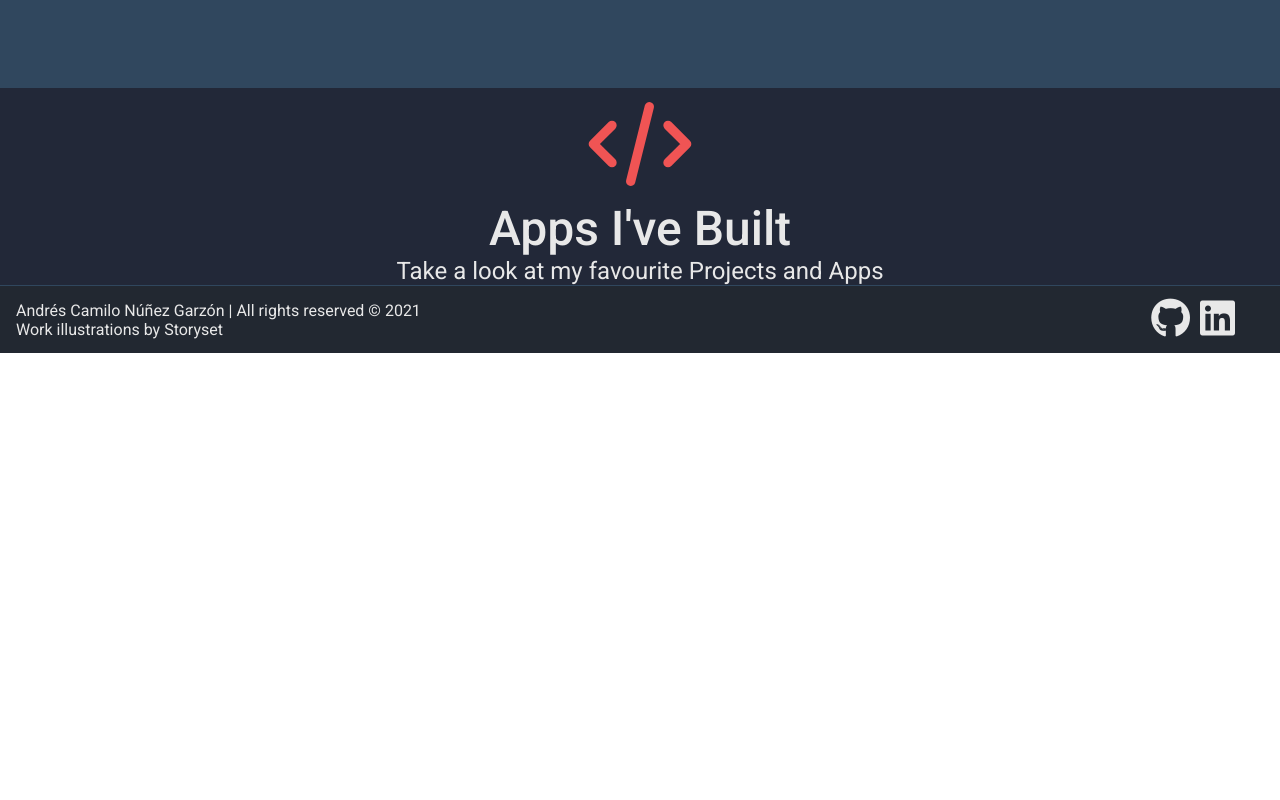
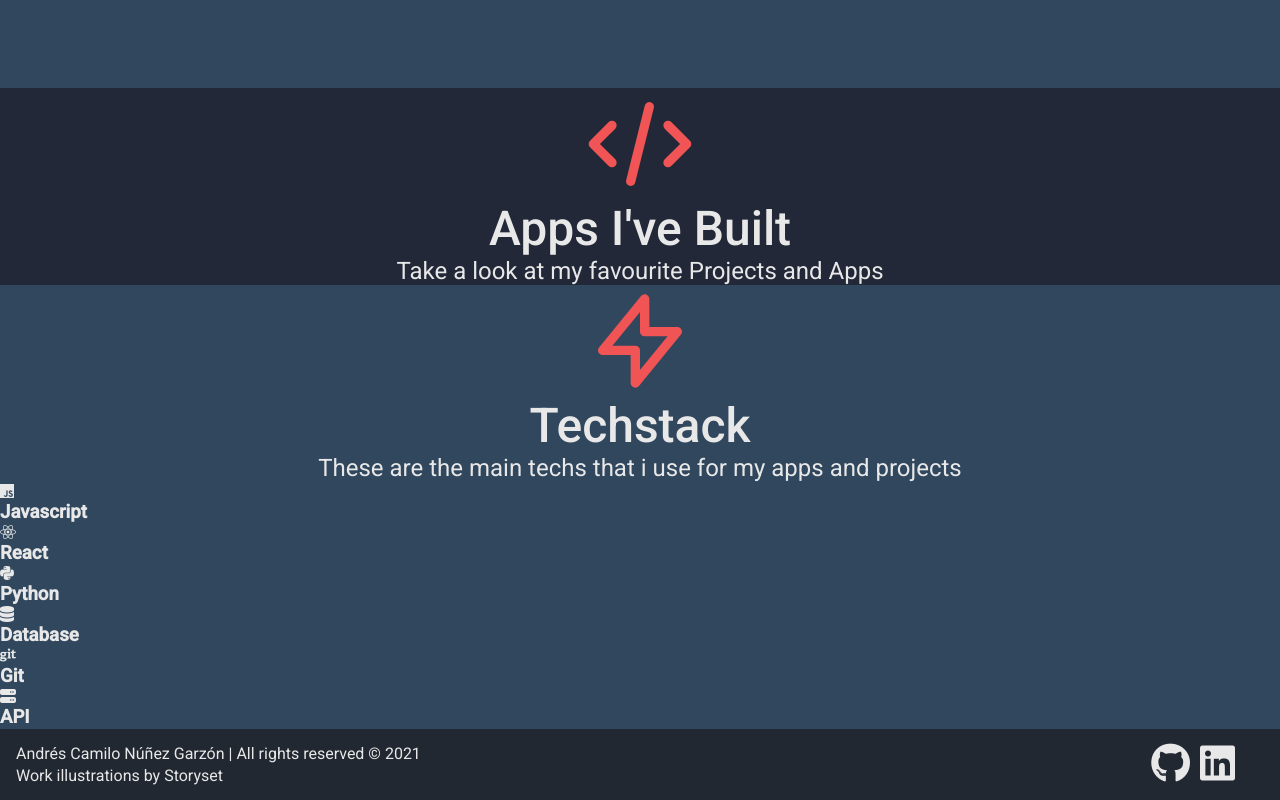
Before and after one commit to AndresNunezG/AndresNunezG.github.io, a React (Create React App) app: page / in a window 1280 px wide. Shown: the part 712-1512 px from the top of the page. Before the commit the page ends 1065 px from the top, so only its background shows below. Built offline with nearby package versions, Linux system fonts and the light colour scheme.

Commit message:
Update progress

```diff
--- a/src/components/Footer.jsx
+++ b/src/components/Footer.jsx
@@ -10,7 +10,7 @@ export default function Footer (props) {
             <div className="Footer__container">
                 <div className="Footer__left">
                     <p>{data.rights}</p>
-                    <a href="https://storyset.com/work">
+                    <a href="https://storyset.com/work" target="_blank">
                         Work illustrations by Storyset
                     </a>
                 </div>
--- a/src/components/Projects.jsx
+++ b/src/components/Projects.jsx
@@ -9,10 +9,10 @@ export default function Projects (props) {
     const data = projectsData[props.language]
     return (
         <section id="projects">
-            <div className="Projects__title">
+            <div className="Projects__title-container">
                 <CodeIcon className="Icon__projects"/>
-                <h1 className="Main__title">{dataHeader.title}</h1>
-                <p className="Subtitle__title">{dataHeader.content}</p>
+                <h1 className="Projects__title">{dataHeader.title}</h1>
+                <p className="Projects__subtitle">{dataHeader.content}</p>
             </div>
         </section>
     )
--- /dev/null
+++ b/src/components/Techstack.jsx
@@ -0,0 +1,27 @@
+import React from 'react';
+
+import { techstackHeader, techstackData } from '../data';
+import { LightningBoltIcon } from '@heroicons/react/outline';
+import './styles/Techstack.css'
+
+export default function Techstack (props) {
+    const dataHeader = techstackHeader[props.language];
+    const data = techstackData[props.language];
+    return (
+        <section id="Techstack">
+            <div className="Techstack__header">
+                <LightningBoltIcon className="Icon__techstack" />
+                <h1 className="Techstack__title">{dataHeader.title}</h1>
+                <p className="Techstack__subtitle">{dataHeader.content}</p>
+            </div>
+            <div className="Techstack__list">
+                {data.map((tech) => (
+                    <div className="Techstack__item">
+                        <i className={tech.iconClass}></i>
+                        <h3>{tech.name}</h3>
+                    </div>
+                ))}
+            </div>
+        </section>
+    )
+}
--- a/src/components/styles/Footer.css
+++ b/src/components/styles/Footer.css
@@ -1,6 +1,6 @@
 #Footer {
     width: 100%;
-    height: 8.5vh;
+    height: 9vh;
     background-color: var(--header-bg-color);
     color: var(--main-fg-color);
     border-top: solid 1px var(--main-bg-color);
@@ -18,6 +18,10 @@
     flex-direction: column;
     justify-content: center;
     margin: 0 1em;
+}
+
+.Footer__left p {
+    margin-bottom: 3px;
 }
 
 .Footer__left a, .Footer__right a {
--- a/src/components/styles/Projects.css
+++ b/src/components/styles/Projects.css
@@ -3,11 +3,10 @@
     background: var(--submain-bg-color);
 }
 
-.Projects__title {
+.Projects__title-container {
     width: 100%;
     display: flex;
     flex-direction: column;
-
     align-items: center;
 }
 
@@ -16,16 +15,16 @@
     color: var(--hover-color);
 }
 
-.Main__title,
-.Subtitle__title {
+.Projects__title,
+.Projects__subtitle {
     color: var(--main-fg-color);
 }
 
-.Main__title {
+.Projects__title {
     font-weight: 500;
     font-size: 3em;
 }
 
-.Subtitle__title {
+.Projects__subtitle {
     font-size: 1.5em;
 }
--- /dev/null
+++ b/src/components/styles/Techstack.css
@@ -0,0 +1,26 @@
+#Techstack {
+    width: 100%;
+    color: var(--main-fg-color);
+    background: var(--main-bg-color);
+}
+
+.Techstack__header {
+    display: flex;
+    flex-direction: column;
+    justify-content: center;
+    align-items: center;
+}
+
+.Icon__techstack {
+    width: 7em;
+    color: var(--hover-color);
+}
+
+.Techstack__title {
+    font-weight: 500;
+    font-size: 3em;
+}
+
+.Techstack__subtitle {
+    font-size: 1.5em;
+}
--- a/src/data.js
+++ b/src/data.js
@@ -33,7 +33,7 @@ export const projectsHeader = [
         title: "Proyectos",
         content: "Echa un vistazo a mis proyectos favoritos"
     },
-]
+];
 
 export const projectsData = [
     [
@@ -60,7 +60,70 @@ export const projectsData = [
             link: "https://github.com/AndresNunezG/VideoTube",
         },
     ],
-]
+];
+
+export const techstackHeader = [
+    {
+        title: "Techstack",
+        content: "These are the main techs that i use for my apps and projects",
+    },
+    {
+        title: "Tecnologías",
+        content: "Estas son las principales tecnologías que uso para mis aplicaciones y proyectos",
+    }
+];
+
+export const techstackData = [
+    [
+        {
+            name: "Javascript",
+            description: "",
+            iconClass: "fab fa-js",
+        },
+        {
+            name: "React",
+            description: "",
+            iconClass: "fab fa-react"
+        },
+        {
+            name: "Python",
+            description: "",
+            iconClass: "fab fa-python",
+        },
+        {
+            name: "Database",
+            description: "",
+            iconClass: "fas fa-database",
+        },
+        {
+            name: "Git",
+            description: "",
+            iconClass: "fab fa-git",
+        },
+        {
+            name: "API",
+            description: "",
+            iconClass: "fas fa-server",
+        },
+    ],
+    [
+        {
+            name: "Javascript",
+            description: "",
+            iconClass: "fab fa-js",
+        },
+        {
+            name: "React",
+            description: "",
+            iconClass: "fab fa-react"
+        },
+        {
+            name: "Python",
+            description: "",
+            iconClass: "fab fa-python",
+        },
+    ],
+];
 
 export const footerData = [
     {
@@ -69,4 +132,4 @@ export const footerData = [
     {
         rights: "Andrés Camilo Núñez Garzón | Todos los derechos reservados © 2021",
     },
-]
+];
--- a/src/pages/Home.jsx
+++ b/src/pages/Home.jsx
@@ -4,6 +4,7 @@ import useTheme from '../hooks/useTheme';
 import Navbar from '../components/Navbar'
 import About from '../components/About';
 import Projects from '../components/Projects';
+import Techstack from '../components/Techstack';
 import Footer from '../components/Footer';
 
 export default function Home () {
@@ -18,6 +19,7 @@ export default function Home () {
             />
             <About language={language} />
             <Projects language={language} />
+            <Techstack language={language} />
             <Footer language={language} />
         </main>
     )
```
